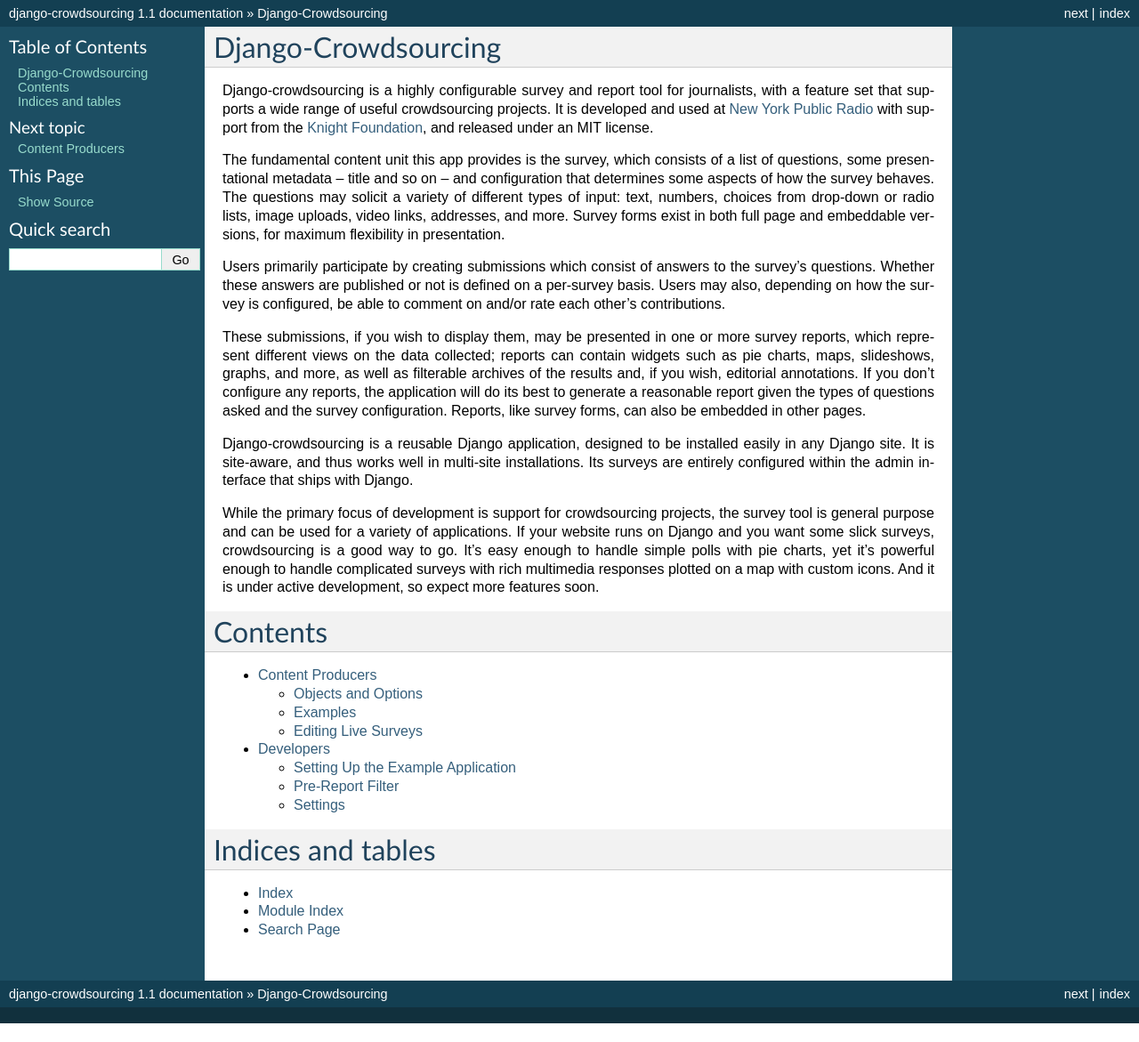
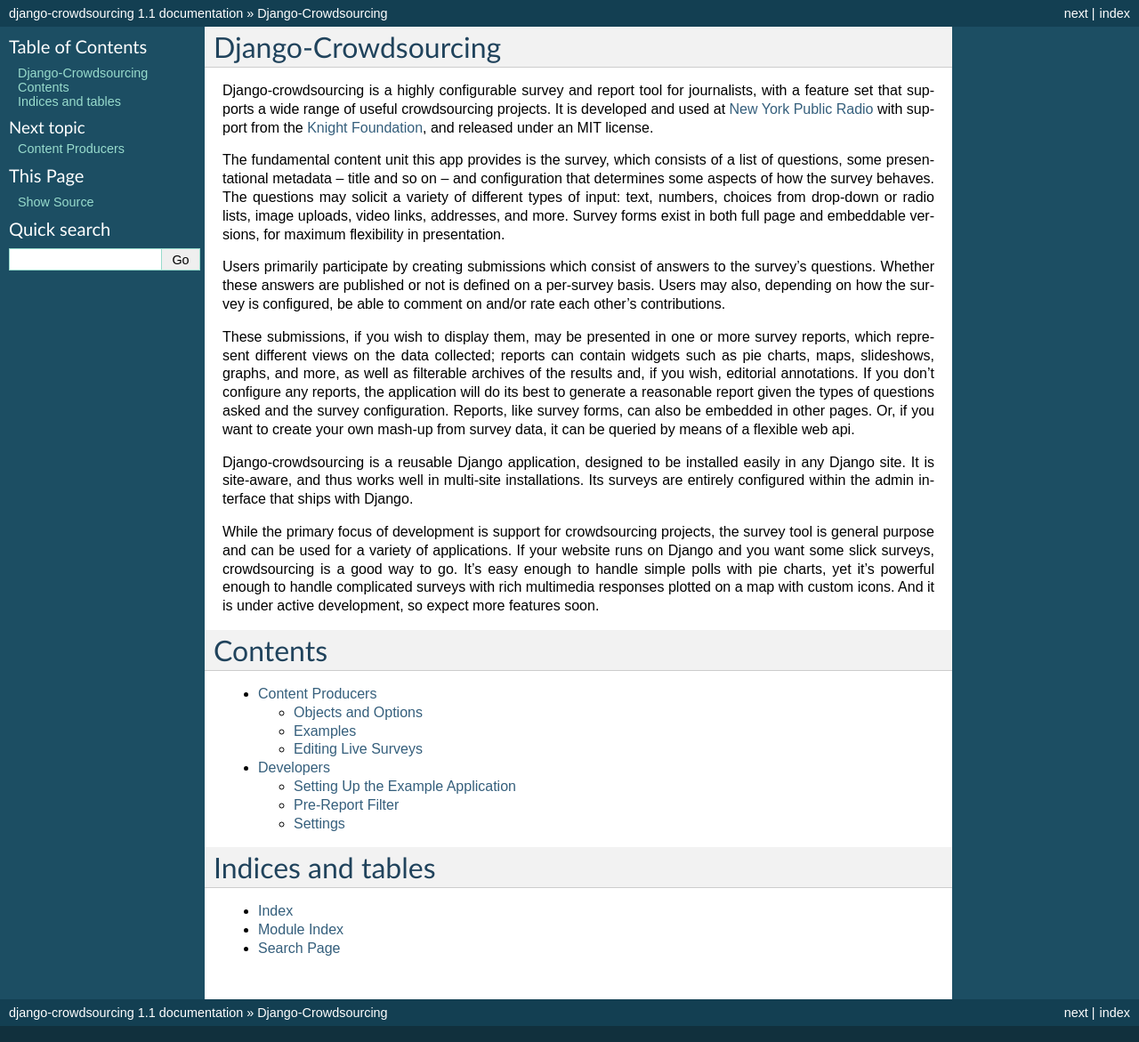
Before and after one commit to wnyc/django-crowdsourcing, a Sphinx documentation site: the page built from docs/index.rst, in a window 1280 px wide. Shown: the whole page at 89% size. Built offline with Sphinx 7.4.7, drawn with Linux system fonts in a browser that asks for light colours; pages that are not in the unit, such as notebooks, are missing from menus; before the commit the page ends 1150 px from its top, so only the background shows below that.

Commit message:
modified README, and mention api in index.rst

```diff
--- a/docs/index.rst
+++ b/docs/index.rst
@@ -37,8 +37,9 @@
 results and, if you wish, editorial annotations.  If you don't
 configure any reports, the application will do its best to generate a
 reasonable report given the types of questions asked and the survey
-configuration.  Reports, like survey forms, can also be embedded
-in other pages.
+configuration.  Reports, like survey forms, can also be embedded in
+other pages.  Or, if you want to create your own mash-up from survey
+data, it can be queried by means of a flexible web api.
 
 Django-crowdsourcing is a reusable Django application, designed to be
 installed easily in any Django site.  It is site-aware, and thus works
```
Also changed, not shown: 1 other file.
